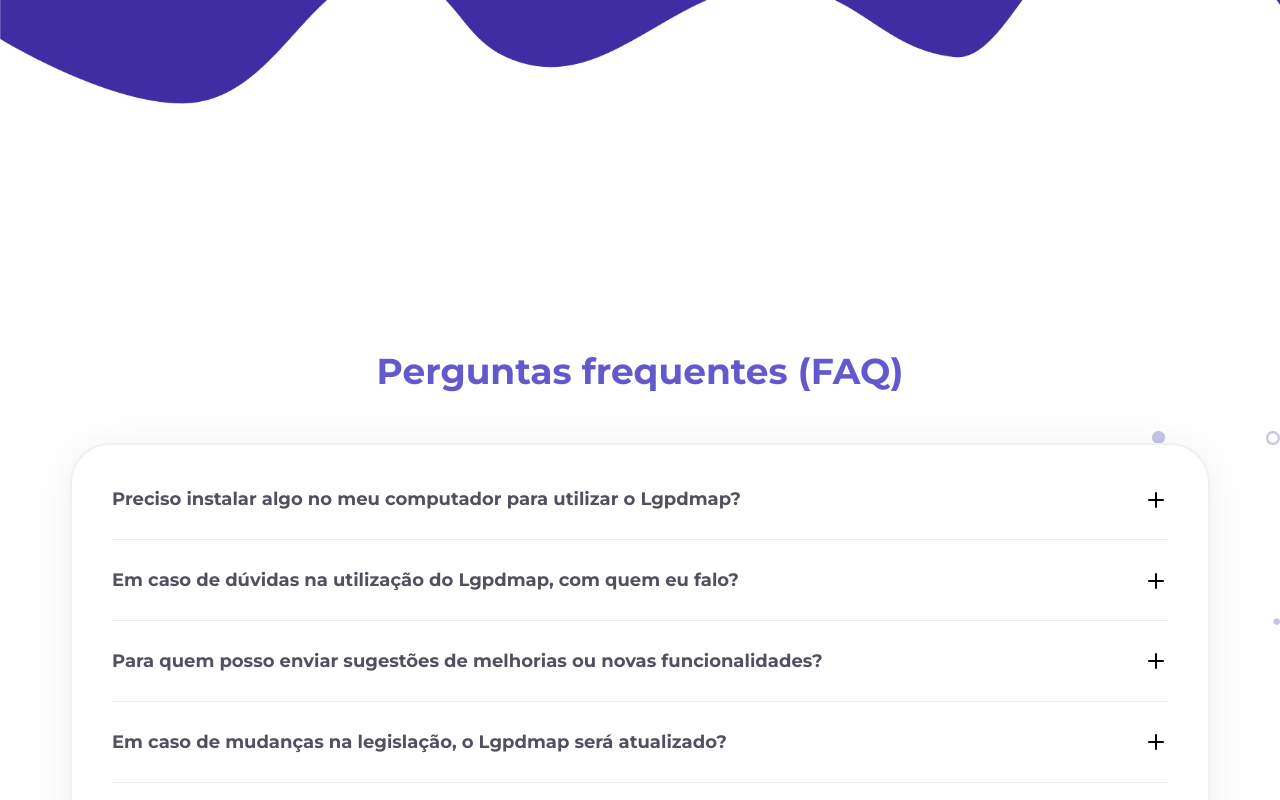
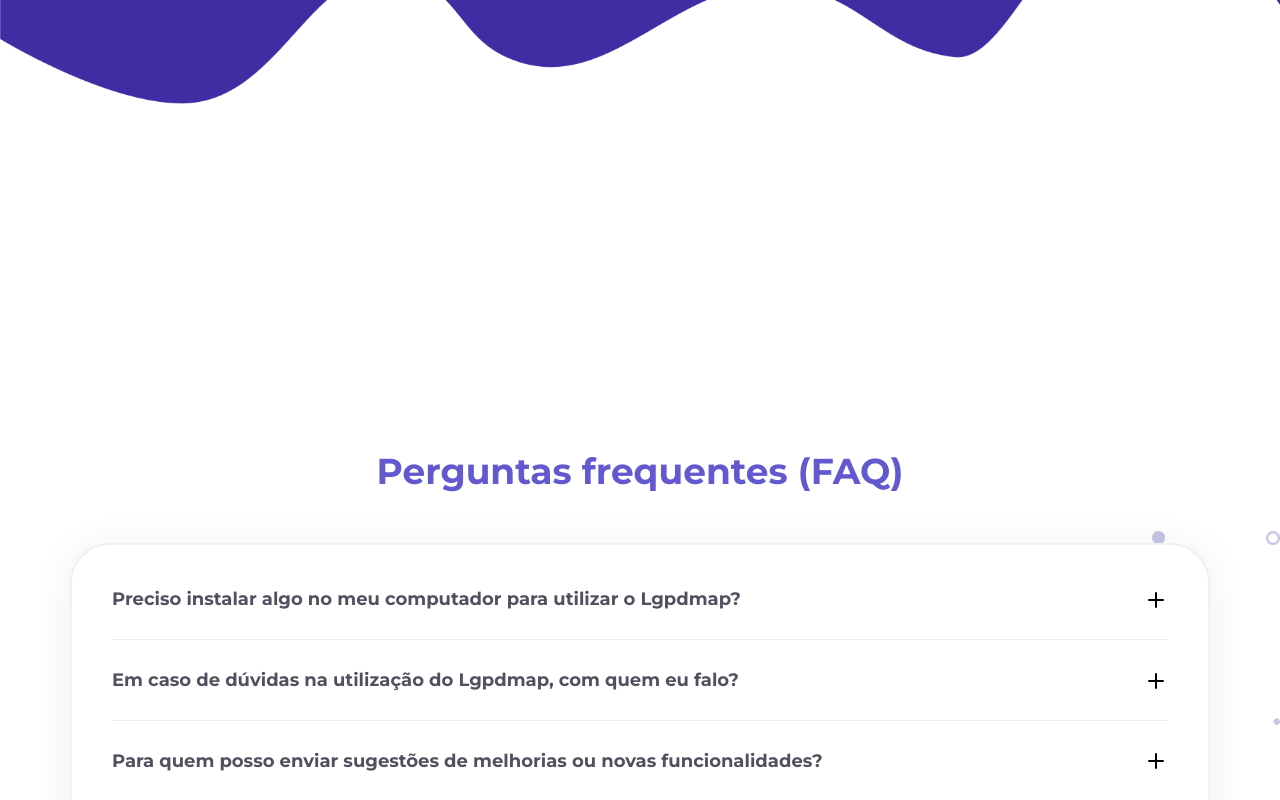
Before and after one commit to evlvs/lgpdmap, a Next.js app: page /plans in a window 1280 px wide. Shown: the part 4180-4980 px from the top of the page. Built offline with nearby package versions, Linux system fonts and the light colour scheme.

Commit message:
plans ajustado

```diff
--- a/src/pages/plans.tsx
+++ b/src/pages/plans.tsx
@@ -29,9 +29,7 @@ const Home: React.FC = () => {
       {/* <Testimonials /> */}
       <Partners />
       <Steps />
-      <div className="faqPlans">
-        <FAQ />
-      </div>
+      <FAQ />
       <Footer />
     </div>
   )
```
